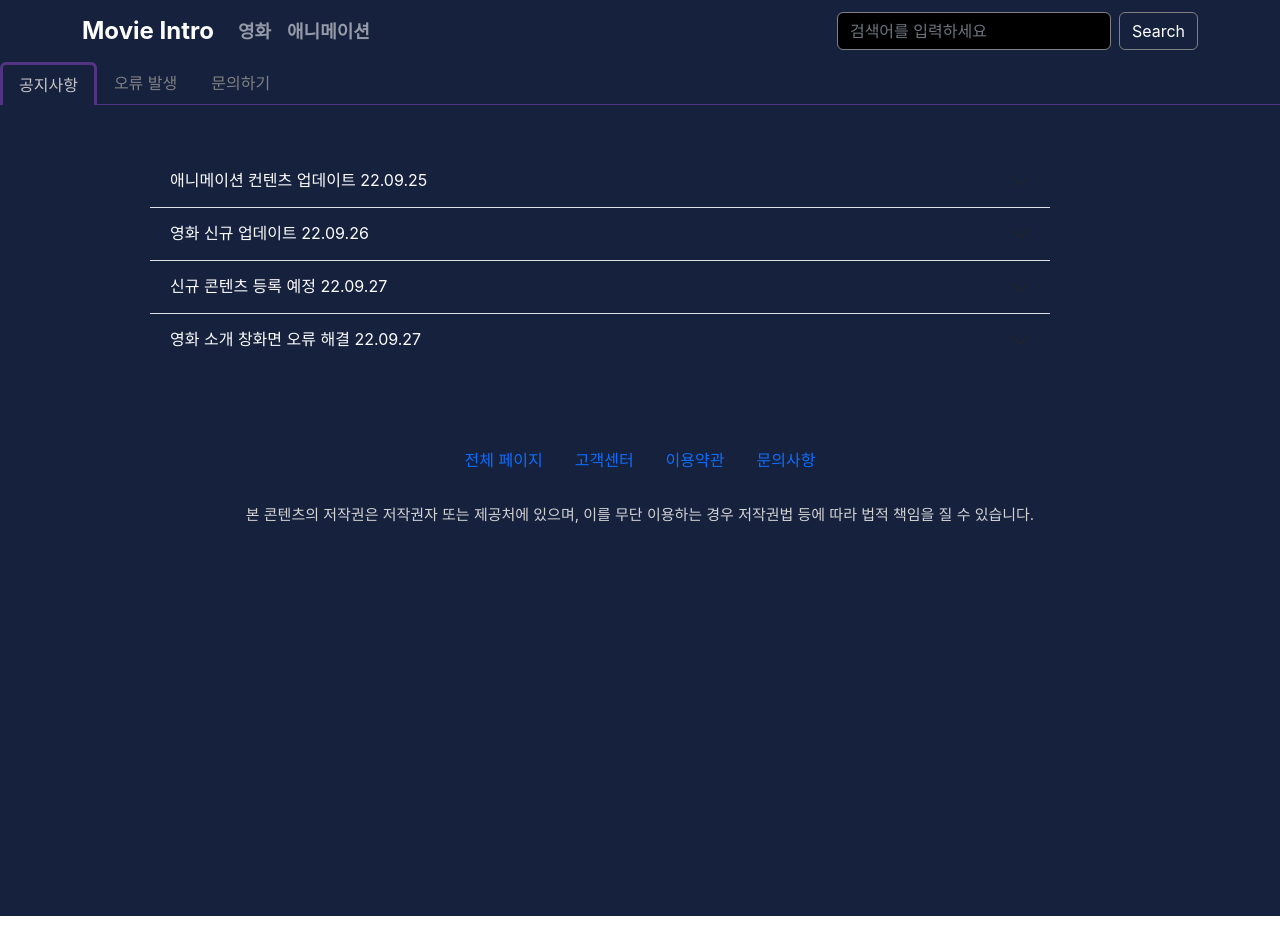
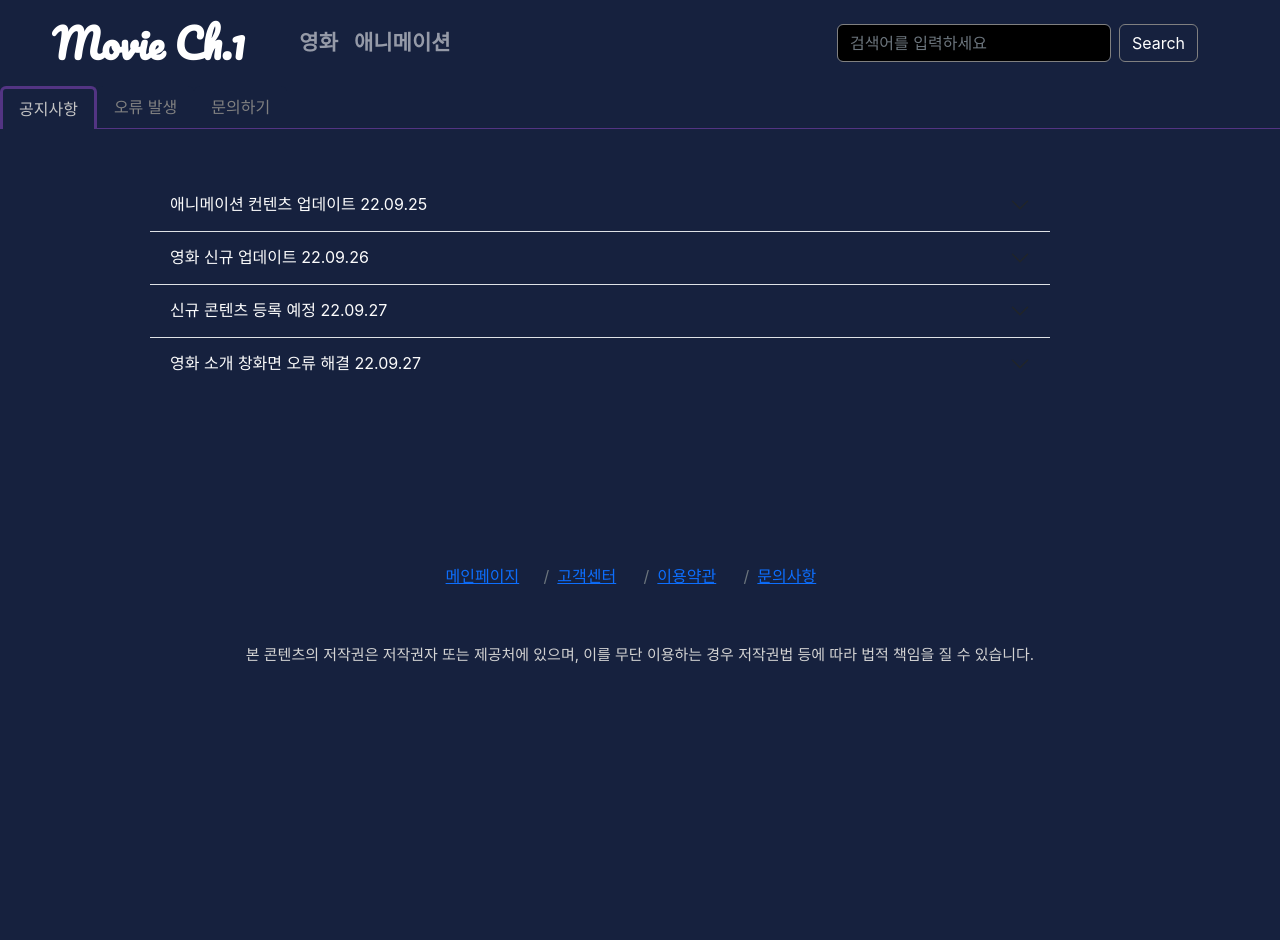
Before and after one commit to Leeeeda/project, a React (Create React App) app: page /customer_service in a window 1280 px wide. Before the commit the page ends 916 px from the top, so only its background shows below. Built offline with nearby package versions, Linux system fonts and the light colour scheme.

Commit message:
폰트 설정, footer 영역 수정

```diff
--- a/public/index.html
+++ b/public/index.html
@@ -8,6 +8,10 @@
   crossorigin="anonymous"
 />
     <meta charset="utf-8" />
+
+    <link rel="preconnect" href="https://fonts.googleapis.com">
+<link rel="preconnect" href="https://fonts.gstatic.com" crossorigin>
+<link href="https://fonts.googleapis.com/css2?family=Lobster&family=Pacifico&family=Roboto:wght@300;500&display=swap" rel="stylesheet">
 
     <link rel="icon" href="%PUBLIC_URL%/favicon.ico" />
     <meta name="viewport" content="width=device-width, initial-scale=1" />
--- a/src/App.css
+++ b/src/App.css
@@ -1,3 +1,5 @@
+
+
 .main{
   background-color: rgb(22, 33, 62);
   margin: 0;
@@ -167,10 +169,12 @@
 
 .tabCard:hover{
   cursor: pointer;
+  transform: scale(1.2);
 }
 
 .tabCard:hover img{
   transform: scale(1.1);
+
 }
 
 @media only screen and ( max-width:1029px ){
@@ -266,7 +270,22 @@
   margin: 0;
   height: 500px;
   clear: both;
+
 }
+.breadcrumb{
+  position: relative;
+  margin-top: 50px;
+  left: 22%;
+  width: 700px;
+}
+
+.breadcrumb-item{
+  padding-left: 10px;
+  padding-right: 10px;
+  width: 100px;
+
+}
+
 
 .accordion{
   width: 90%;
--- a/src/App.js
+++ b/src/App.js
@@ -1,6 +1,6 @@
 import logo from './logo.svg';
 import './App.css';
-import {Nav, Navbar,Container,Button,Form,Carousel,Row,Col,Card} from 'react-bootstrap';
+import {Nav, Navbar,Container,Button,Form,Carousel,Breadcrumb} from 'react-bootstrap';
 import {useState , useEffect} from 'react';
 import {Route, Routes,useNavigate,Link,useLocation} from 'react-router-dom';
 import MovieCard1 from './component/MovieCard.js';
@@ -31,11 +31,13 @@ function App() {
     {/* 상단바 영역 */}
     <Navbar collapseOnSelect expand="lg"
     style={{backgroundColor:'rgb(22, 33, 62)',
-    fontSize:'18px',fontWeight:'bold'}}variant="dark">
+    fontSize:'21px',fontWeight:'bold'}}variant="dark">
       <Container>
-        <Navbar.Brand href="/" style={{fontSize:'24px',fontWeight:'bold'}}>Movie Intro</Navbar.Brand>
+        <Navbar.Brand href="/"
+        style={{fontSize:'40px',fontFamily:'Pacifico, cursive',position:'relative',right:'30px'}} >
+          Movie Ch.1</Navbar.Brand>
           <Nav className="me-auto">
-            <Nav.Link onClick={()=>{navigate('/movie')}}>영화</Nav.Link>
+            <Nav.Link onClick={()=>{navigate('/movie')}} >영화</Nav.Link>
             <Nav.Link onClick={()=>{navigate('/ani')}}>애니메이션</Nav.Link>
 
           </Nav>
@@ -130,20 +132,18 @@ function App() {
 {/* footer 영역 */}
 <footer className='footer'>
   <br/>
-    <Nav className="justify-content-center" activeKey="/home">
-        <Nav.Item>
-          <Nav.Link href="/">전체 페이지</Nav.Link>
-        </Nav.Item>
-        <Nav.Item>
-          <Nav.Link href='/customer_service'>고객센터</Nav.Link>
-        </Nav.Item>
-        <Nav.Item>
-          <Nav.Link href='/use'>이용약관</Nav.Link>
-        </Nav.Item>
-        <Nav.Item>
-          <Nav.Link href='/enquiry'>문의사항</Nav.Link>
-        </Nav.Item>
-        </Nav>
+
+  <Breadcrumb className='breadcrumb'>
+      <Breadcrumb.Item href="/"> 메인페이지 </Breadcrumb.Item>
+      <Breadcrumb.Item href='/customer_service'>
+          고객센터
+      </Breadcrumb.Item>
+      <Breadcrumb.Item href='/use'>
+        이용약관
+      </Breadcrumb.Item>
+      <Breadcrumb.Item href='/enquiry'> 문의사항 </Breadcrumb.Item>
+    </Breadcrumb>
+
         <br/>
         <p className='font-style'>본 콘텐츠의 저작권은 저작권자 또는 제공처에 있으며, 이를 무단 이용하는 경우 저작권법 등에 따라 법적 책임을 질 수 있습니다.</p>
         <br/>
--- a/src/component/Customer.js
+++ b/src/component/Customer.js
@@ -13,12 +13,25 @@ function Customer() {
         <Accordion.Item eventKey="4">
         <Accordion.Header>애니메이션 컨텐츠 업데이트 22.09.25</Accordion.Header>
         <Accordion.Body>
+
         애니메이션 컨텐츠 업데이트
+        <br/>
+        <br/>
         -주토피아 : 업데이트 완료 22.09.25
+        <br/>
+        <br/>
         -극장판 귀멸의 칼날: 무한열차편 : 업데이트 완료 22.09.25
+        <br/>
+        <br/>
         -뽀로로 극장판 보물섬 대모험 : 업데이트 완료 22.09.25
+        <br/>
+        <br/>
         -니모를 찾아서 3D : 업데이트 완료 22.09.25
+        <br/>
+        <br/>
         -코렐라인: 비밀의 문 : 업데이트 완료 22.09.25
+        <br/>
+        <br/>
         </Accordion.Body>
     </Accordion.Item>
     <Accordion.Item eventKey="0">
@@ -86,7 +99,7 @@ function Customer() {
         </Form.Group>
         <Form.Group className="mb-3" controlId="exampleForm.ControlTextarea1">
         <br/>
-        <Form.Label>오류 문의</Form.Label>
+        <Form.Label>오류 내용</Form.Label>
         <Form.Control as="textarea" rows={3} />
         </Form.Group>
         <br/>
@@ -125,7 +138,7 @@ function Customer() {
         </Form.Group>
         <Form.Group className="mb-3" controlId="exampleForm.ControlTextarea1">
         <br/>
-        <Form.Label>오류 문의</Form.Label>
+        <Form.Label>문의 내용</Form.Label>
         <Form.Control as="textarea" rows={3} />
         </Form.Group>
         <br/>
--- a/src/component/Enquiry.js
+++ b/src/component/Enquiry.js
@@ -4,7 +4,7 @@ function Enquiry(){
     return (
         <div>
             <br/>
-        <h3 style={{color: 'white', fontWeight:'bold'}}> 자주하는 질문</h3>
+        <h3 style={{color: 'white', fontWeight:'bold', margin:'40px'}}> 자주하는 질문</h3>
         <Accordion>
             <Accordion.Item eventKey="0">
             <Accordion.Header> Q.  영상이 재생이 안돼요.
--- a/src/component/MovieData.js
+++ b/src/component/MovieData.js
@@ -73,7 +73,7 @@
       itemName : '스파이',
       downloadLink : 'https://movie.naver.com/movie/bi/mi/basic.naver?code=118950',
       contentP : '감독: 폴 페이그 출연:멜리사 맥카시, 주드 로, 제이슨 스타뎀',
-      contentS : "건달로 사느냐, 무당으로 사느냐 그것이 문제로다! 보스에게 신임 받고, 동생들에게 사랑 받는 엘리트 건달 광호(박신양). 남 부러울 것 없이 승승장구 하던 그의 건달 인생에 ‘그 분’이 태클을 걸었다?! 호시탐탐 광호를 밟을 기회만 노리던 태주(김정태)의 칼에 맞고 순식간에 바뀐 운명선 때문에 낮에는 박수무당, 밤에는 건달의 투잡족이 되어버린 광호! 하지만 존경하는 보스 가라사대, 쪽 팔리면 건달 아니라 안카나!",
+      contentS : "스파이도 모르는 스파이! 그들이 벌써 긴장했다! 현장 요원들의 임무 수행을 돕는 CIA의 내근 요원 수잔 쿠퍼(멜리사 맥카시). 외모, 임무 수행 등 완벽한 최고의 요원 브래들리 파인(주드 로)의 파트너로 임무를 수행을 하던 중, 핵무기 밀거래를 추진하는 마피아들에게 CIA 현장 요원들의 신분이 모두 노출되는 사건이 발생한다. 마피아들이 모르는 내근 요원 수잔은 CIA의 최대 위기를 극복하고 핵무기의 밀거래를 막기 위해 현장에 투입된다. 그러나, 그녀를 못 믿는 ‘자칭’ 최고의 요원 릭 포드(제이슨 스타뎀)가 그녀와 별개로 임무를 수행하면서 그녀의 미션은 위기에 직면하게 되는데…",
       imgPath : 'https://movie-phinf.pstatic.net/20150507_77/1430975108298pxdJJ_JPEG/movie_image.jpg?type=m203_290_2',
       videoPath :  <iframe width="771" height="434" src="https://www.youtube.com/embed/M8eSd1ETanY?autoplay=1&mute=1;" title="[스파이] 메인 예고편 - 스파이도 모르는 스파이! 5월 21일 대개봉!"  frameborder="0" allow="accelerometer; autoplay; clipboard-write; encrypted-media; gyroscope; picture-in-picture" allowfullscreen></iframe>
       },
--- a/src/component/Use.js
+++ b/src/component/Use.js
@@ -4,7 +4,7 @@ function Use(){
     return(
     <div style={{color:'white', fontSize:'18px' ,margin:'20px'}}>
         <br/>
-<h3><strong>Movie Intro 이용약관</strong></h3>
+<h3><strong>Movie Ch.1 이용약관</strong></h3>
 <br/>
 
     Movie Intro 는 인터넷을 통해 이용자에게 영화에 대해 소개하는 홈페이지 입니다.
@@ -14,6 +14,14 @@ function Use(){
     Movie Intro 서비스와 이 서비스를 통해 이용하는 모든 콘텐츠는 개인정, 비상업적 용도로만 사용해야 하며, 타인과 공유해서는 안됩니다.
     <br/>
     <br/>
+
+    <h4>제작기간</h4>
+    <br/>
+    2022.09.19 - 2022.09.30
+    <br/>
+    <br/>
+    <br/>
+
 
     <h4>출처제공</h4>
     <br/>
--- a/src/component/movie.js
+++ b/src/component/movie.js
@@ -1,8 +1,7 @@
-import {Tabs,Tab,Card } from 'react-bootstrap';
+import {Tabs,Tab,Card,Button } from 'react-bootstrap';
 import {useNavigate} from 'react-router-dom';
 import {useState} from 'react';
 import movieData from './MovieData';
-
 
 
 function Movie (){
@@ -40,6 +39,7 @@ function Movie (){
     <Tab eventKey="korea" title="국내 영화" >
 
         <p className='p'> 국내 인기 있는 영화</p>
+
         {kMovie1.map((data,i)=>{
             return(
             <Card className='tabCard' key={movies[data].id}
```
Also changed, not shown: src/component/Ani.js (+22 -22 lines).
